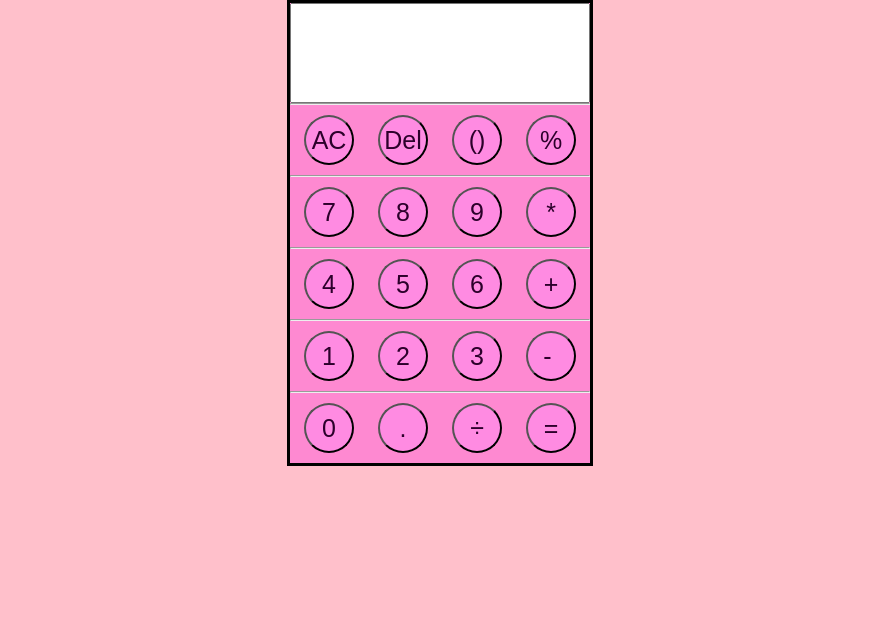
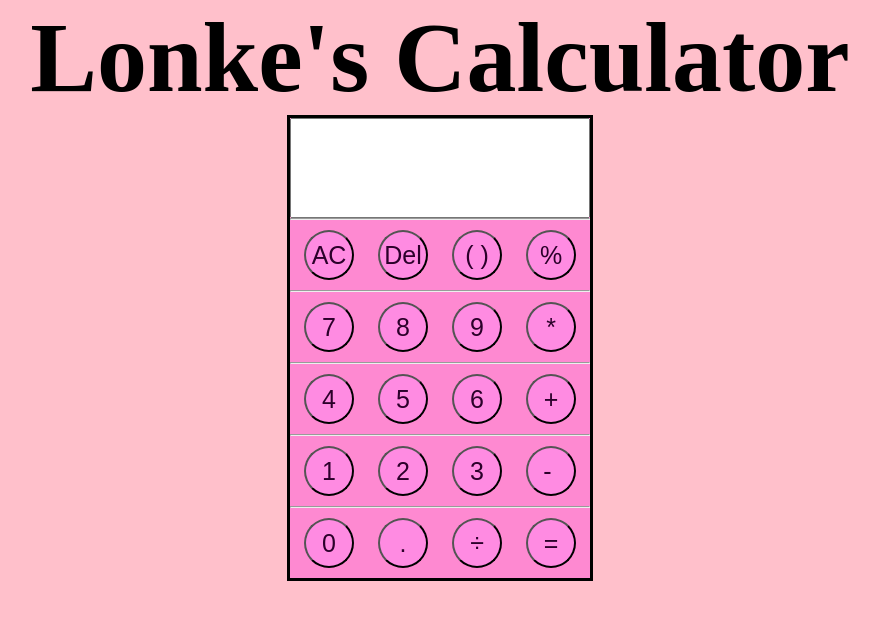
Before and after one commit to LonkeHintsho/Calculator, a plain HTML site: page index.html in a window 1280 px wide. Shown: the whole page, without its empty margins (200-1079 px from the left). Drawn offline with Linux system fonts and the light colour scheme.

Commit message:
finishing touches

```diff
--- a/index.html
+++ b/index.html
@@ -4,17 +4,18 @@
     <meta charset="UTF-8">
     <meta name="viewport" content="width=device-width, initial-scale=1.0">
     <link rel="stylesheet" href="./css/style.css">
-    <title>Calculator</title>
+    <title> Lonke's Calculator</title>
 </head>
 
 <body>
+    <h1>Lonke's Calculator</h1>
     <div class="shell">
         <form name="c">
         <input type="text" name="display">
         <hr>
             <input class=btn type="button" value="AC" onclick="c.display.value ='0'" >
             <input class=btn type="button" value="Del" onclick="c.display.value =''" id="del">
-            <input class=btn type="button" value="()">
+            <input class=btn type="button" value="( )"onclick="c.display.value+='(  )'">
             <input class=btn type="button" value="%" onclick="c.display.value+='%'">
         <hr>
             <input class=btn type="button" value="7" onclick="c.display.value+='7'">
```
